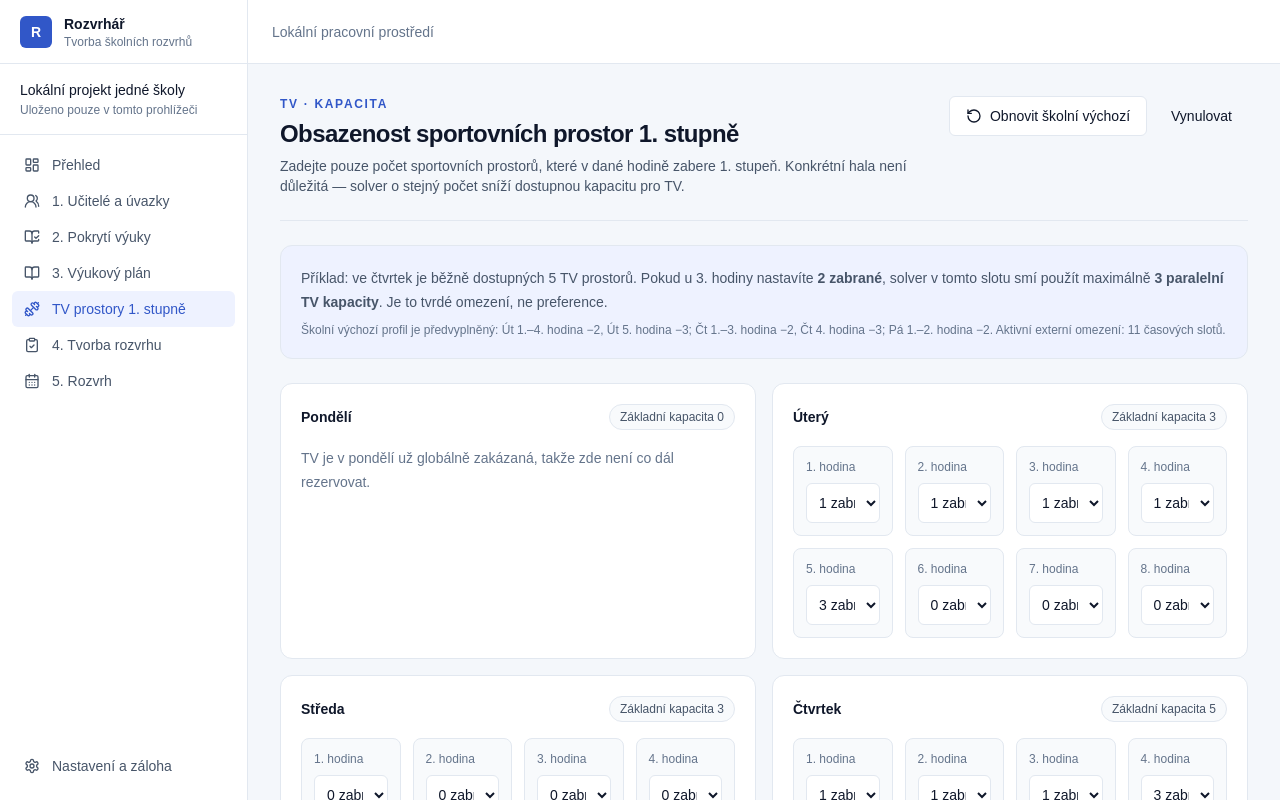
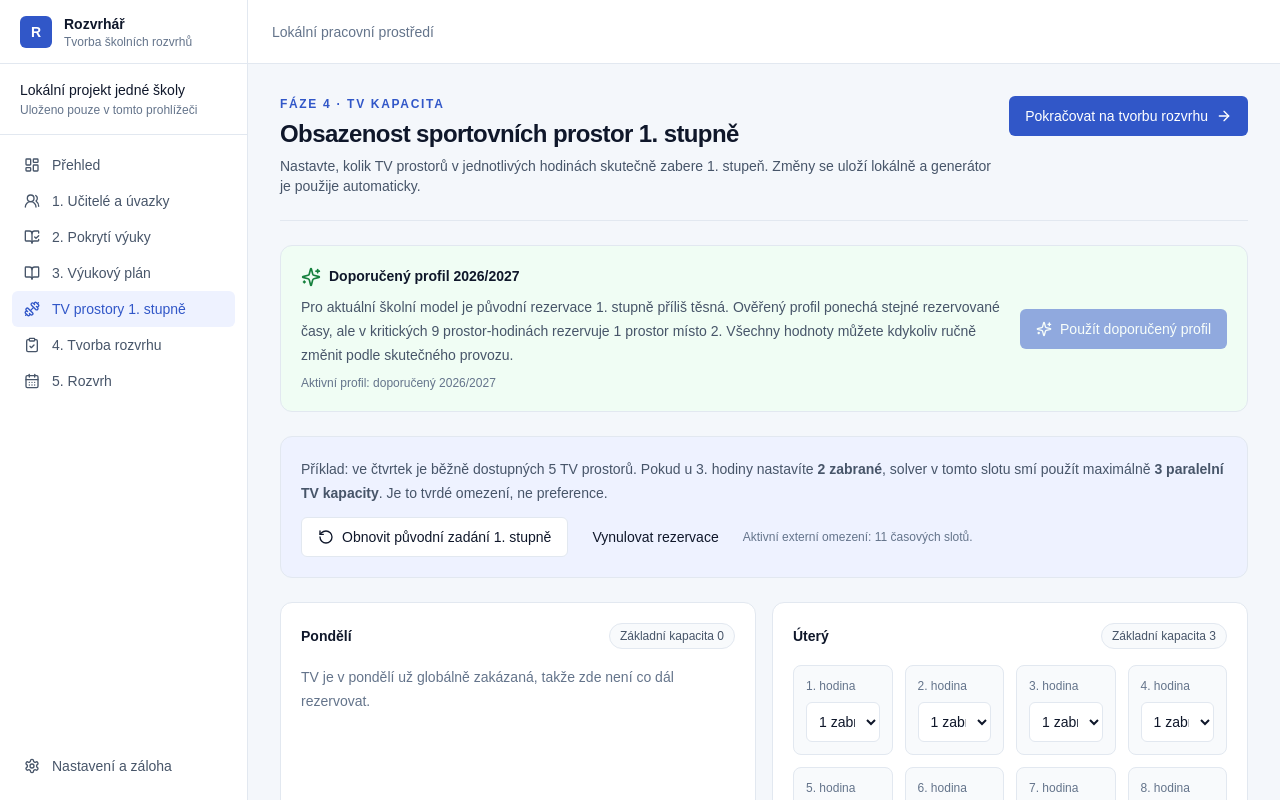
Before and after one commit to KadlecekTomas/timetable, a Next.js app in the folder apps/web/: page /pe-capacity in a window 1280 px wide. Shown: the top 800 px of the page. Built offline with nearby package versions, Linux system fonts and the light colour scheme.

Commit message:
Make PE capacity self-service before generation

```diff
--- a/apps/web/app/pe-capacity/page.tsx
+++ b/apps/web/app/pe-capacity/page.tsx
@@ -1,6 +1,8 @@
 "use client";
 
-import { RotateCcw } from "lucide-react";
+import { ArrowRight, RotateCcw, Sparkles } from "lucide-react";
+import Link from "next/link";
+import { useSearchParams } from "next/navigation";
 import { useEffect, useMemo, useState } from "react";
 
 import { PageHeader } from "@/components/page-header";
@@ -17,13 +19,26 @@ import {
   occupiedPhysicalEducationSpacesAt,
   savePhysicalEducationExternalOccupancy,
   schoolDefaultPhysicalEducationExternalOccupancySlots,
+  schoolRecommendedPhysicalEducationExternalOccupancySlots,
   subscribePhysicalEducationExternalOccupancy,
   type PhysicalEducationExternalOccupancySlot,
 } from "@/lib/local/physical-education-external-occupancy";
 
 const dayNames = ["Pondělí", "Úterý", "Středa", "Čtvrtek", "Pátek"];
 
+function slotSignature(slots: PhysicalEducationExternalOccupancySlot[]): string {
+  return [...slots]
+    .sort(
+      (left, right) =>
+        left.dayOfWeek - right.dayOfWeek || left.period - right.period,
+    )
+    .map((slot) => `${slot.dayOfWeek}:${slot.period}:${slot.occupiedSpaces}`)
+    .join("|");
+}
+
 export default function PeCapacityPage() {
+  const searchParams = useSearchParams();
+  const schoolYearId = searchParams.get("schoolYearId") ?? "local-school-year";
   const [periodsPerDay, setPeriodsPerDay] = useState<number[]>([8, 8, 8, 8, 7]);
   const [slots, setSlots] = useState<PhysicalEducationExternalOccupancySlot[]>(
     [],
@@ -61,6 +76,20 @@ export default function PeCapacityPage() {
     () => slots.filter((slot) => slot.occupiedSpaces > 0).length,
     [slots],
   );
+  const recommended = useMemo(
+    () => schoolRecommendedPhysicalEducationExternalOccupancySlots(),
+    [],
+  );
+  const original = useMemo(
+    () => schoolDefaultPhysicalEducationExternalOccupancySlots(),
+    [],
+  );
+  const activeProfile = useMemo(() => {
+    const current = slotSignature(slots);
+    if (current === slotSignature(recommended)) return "RECOMMENDED";
+    if (current === slotSignature(original)) return "ORIGINAL";
+    return "CUSTOM";
+  }, [original, recommended, slots]);
 
   async function persistSlots(next: PhysicalEducationExternalOccupancySlot[]) {
     setBusy(true);
@@ -79,7 +108,7 @@ export default function PeCapacityPage() {
         await replaceLocalProjectAtomically(updated);
       }
       setMessage(
-        "Uloženo. Pokud jsou data pro generátor už připravená, omezení je aktivní okamžitě; při další přípravě se použije znovu.",
+        "Uloženo. Omezení se použije při dalším výpočtu; připravený projekt se aktualizoval okamžitě.",
       );
     } catch (cause) {
       setError(
@@ -106,7 +135,11 @@ export default function PeCapacityPage() {
     void persistSlots(next);
   }
 
-  function restoreSchoolDefaults() {
+  function useRecommendedProfile() {
+    void persistSlots(schoolRecommendedPhysicalEducationExternalOccupancySlots());
+  }
+
+  function restoreOriginalSchoolPlan() {
     void persistSlots(schoolDefaultPhysicalEducationExternalOccupancySlots());
   }
 
@@ -117,31 +150,55 @@ export default function PeCapacityPage() {
   return (
     <div className="space-y-6">
       <PageHeader
-        eyebrow="TV · kapacita"
+        eyebrow="Fáze 4 · TV kapacita"
         title="Obsazenost sportovních prostor 1. stupně"
-        description="Zadejte pouze počet sportovních prostorů, které v dané hodině zabere 1. stupeň. Konkrétní hala není důležitá — solver o stejný počet sníží dostupnou kapacitu pro TV."
+        description="Nastavte, kolik TV prostorů v jednotlivých hodinách skutečně zabere 1. stupeň. Změny se uloží lokálně a generátor je použije automaticky."
         actions={
-          <div className="flex flex-wrap gap-2">
-            <Button
-              type="button"
-              variant="outline"
-              onClick={restoreSchoolDefaults}
-              disabled={busy}
+          <Button asChild>
+            <Link
+              href={`/generate?schoolYearId=${encodeURIComponent(schoolYearId)}`}
             >
-              <RotateCcw className="size-4" aria-hidden="true" />
-              Obnovit školní výchozí
-            </Button>
-            <Button
-              type="button"
-              variant="ghost"
-              onClick={clearAll}
-              disabled={busy || slots.length === 0}
-            >
-              Vynulovat
-            </Button>
-          </div>
+              Pokračovat na tvorbu rozvrhu
+              <ArrowRight className="size-4" aria-hidden="true" />
+            </Link>
+          </Button>
         }
       />
+
+      <section className="rounded-xl border border-success-border bg-success-subtle p-5">
+        <div className="flex flex-col justify-between gap-4 lg:flex-row lg:items-center">
+          <div>
+            <div className="flex items-center gap-2">
+              <Sparkles className="size-5 text-success" aria-hidden="true" />
+              <h2 className="font-semibold text-text-primary">
+                Doporučený profil 2026/2027
+              </h2>
+            </div>
+            <p className="mt-2 max-w-3xl text-sm leading-6 text-text-secondary">
+              Pro aktuální školní model je původní rezervace 1. stupně příliš
+              těsná. Ověřený profil ponechá stejné rezervované časy, ale v
+              kritických 9 prostor-hodinách rezervuje 1 prostor místo 2. Všechny
+              hodnoty můžete kdykoliv ručně změnit podle skutečného provozu.
+            </p>
+            <p className="mt-2 text-xs font-medium text-text-muted">
+              Aktivní profil:{" "}
+              {activeProfile === "RECOMMENDED"
+                ? "doporučený 2026/2027"
+                : activeProfile === "ORIGINAL"
+                  ? "původní zadání 1. stupně"
+                  : "vlastní nastavení"}
+            </p>
+          </div>
+          <Button
+            type="button"
+            onClick={useRecommendedProfile}
+            disabled={busy || activeProfile === "RECOMMENDED"}
+          >
+            <Sparkles className="size-4" aria-hidden="true" />
+            Použít doporučený profil
+          </Button>
+        </div>
+      </section>
 
       <section className="rounded-xl border border-primary/30 bg-primary-subtle p-5">
         <p className="text-sm leading-6 text-text-secondary">
@@ -150,11 +207,28 @@ export default function PeCapacityPage() {
           použít maximálně <strong>3 paralelní TV kapacity</strong>. Je to tvrdé
           omezení, ne preference.
         </p>
-        <p className="mt-2 text-xs text-text-muted">
-          Školní výchozí profil je předvyplněný: Út 1.–4. hodina −2, Út 5.
-          hodina −3; Čt 1.–3. hodina −2, Čt 4. hodina −3; Pá 1.–2. hodina −2.
-          Aktivní externí omezení: {reservedSlotCount} časových slotů.
-        </p>
+        <div className="mt-3 flex flex-wrap items-center gap-2">
+          <Button
+            type="button"
+            variant="outline"
+            onClick={restoreOriginalSchoolPlan}
+            disabled={busy || activeProfile === "ORIGINAL"}
+          >
+            <RotateCcw className="size-4" aria-hidden="true" />
+            Obnovit původní zadání 1. stupně
+          </Button>
+          <Button
+            type="button"
+            variant="ghost"
+            onClick={clearAll}
+            disabled={busy || slots.length === 0}
+          >
+            Vynulovat rezervace
+          </Button>
+          <span className="text-xs text-text-muted">
+            Aktivní externí omezení: {reservedSlotCount} časových slotů.
+          </span>
+        </div>
       </section>
 
       {message ? (
@@ -237,6 +311,24 @@ export default function PeCapacityPage() {
           );
         })}
       </section>
+
+      <section className="flex flex-col justify-between gap-4 rounded-xl border border-border bg-surface p-5 sm:flex-row sm:items-center">
+        <div>
+          <h2 className="font-semibold text-text-primary">Kapacita je uložená</h2>
+          <p className="mt-1 text-sm text-text-secondary">
+            Další změny učitelů nebo výukového plánu nevadí. Po změně vstupů
+            připravte data znovu a generátor vždy načte toto aktuální nastavení TV.
+          </p>
+        </div>
+        <Button asChild>
+          <Link
+            href={`/generate?schoolYearId=${encodeURIComponent(schoolYearId)}`}
+          >
+            Vytvořit rozvrh
+            <ArrowRight className="size-4" aria-hidden="true" />
+          </Link>
+        </Button>
+      </section>
     </div>
   );
 }
```
